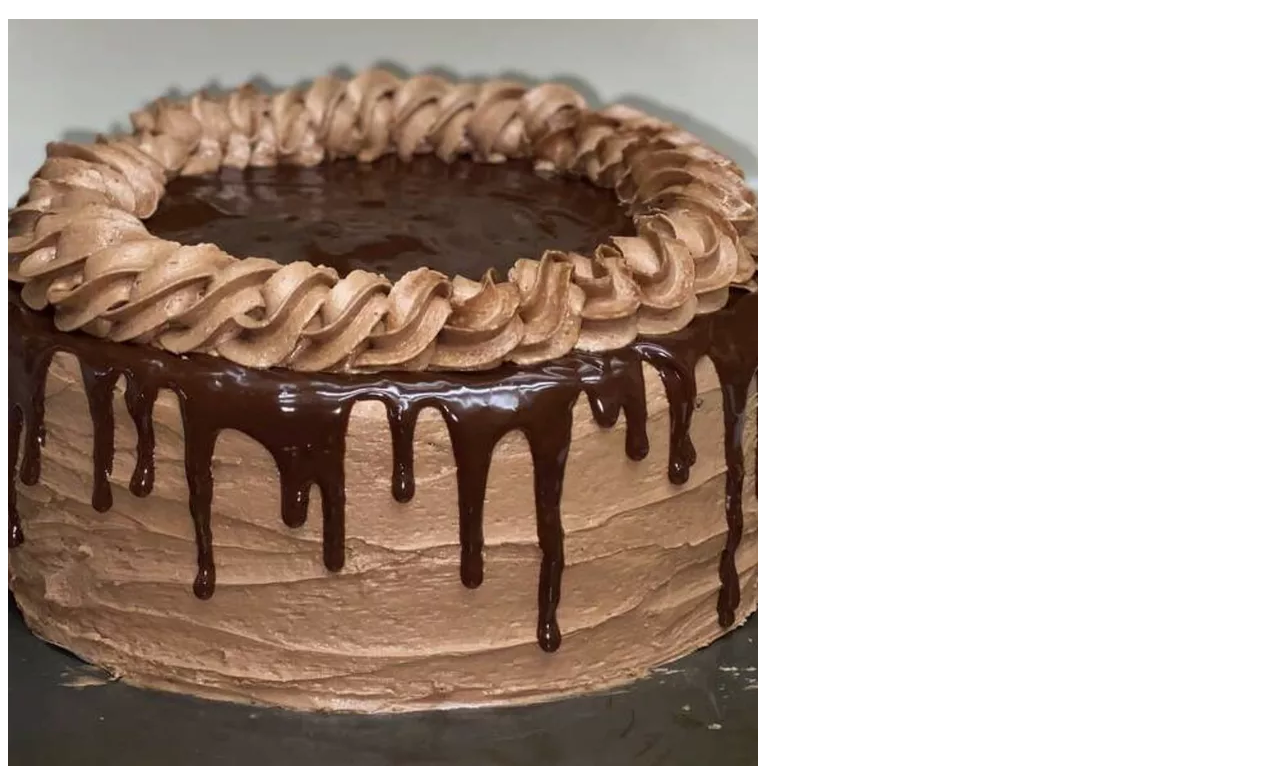
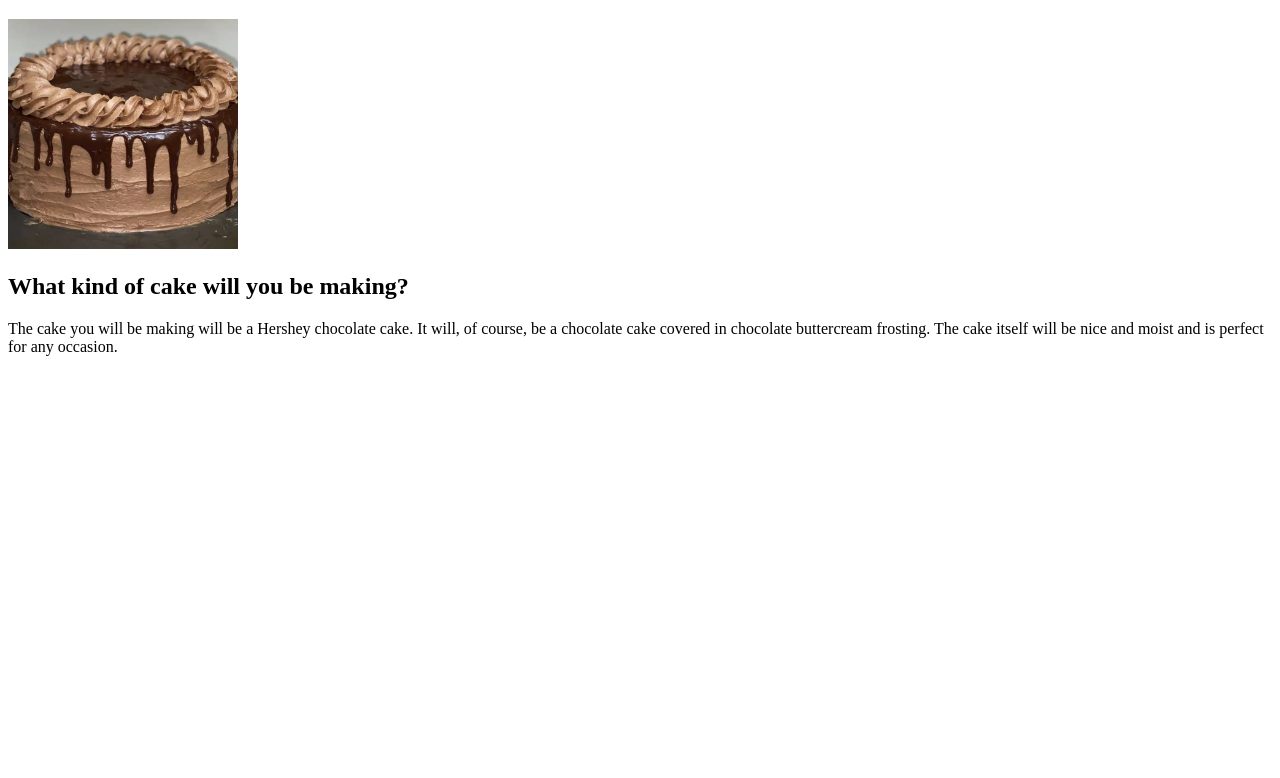
Before and after one commit to JoshuaSimpers/odin-recipes, a plain HTML site: page recipes/chocolatecake.html in a window 1280 px wide. Shown: the part 61-839 px from the top of the page. After the commit the page ends 800 px from the top, so only its background shows below. Drawn offline with Linux system fonts and the light colour scheme.

Commit message:
wrote a description of the cake underneath the image of the cake

```diff
--- a/recipes/chocolatecake.html
+++ b/recipes/chocolatecake.html
@@ -7,6 +7,8 @@
 
   <body>
     <h1>How to Make a Chocolate Cake!</h1>
-    <img src="../recipe-images/chocolatecake.webp">
+    <img src="../recipe-images/chocolatecake.webp" width="230" height="230">
+    <h2>What kind of cake will you be making?</h2>
+    <p>The cake you will be making will be a Hershey chocolate cake. It will, of course, be a chocolate cake covered in chocolate buttercream frosting. The cake itself will be nice and moist and is perfect for any occasion.</p>
   </body>
 </html>
```
